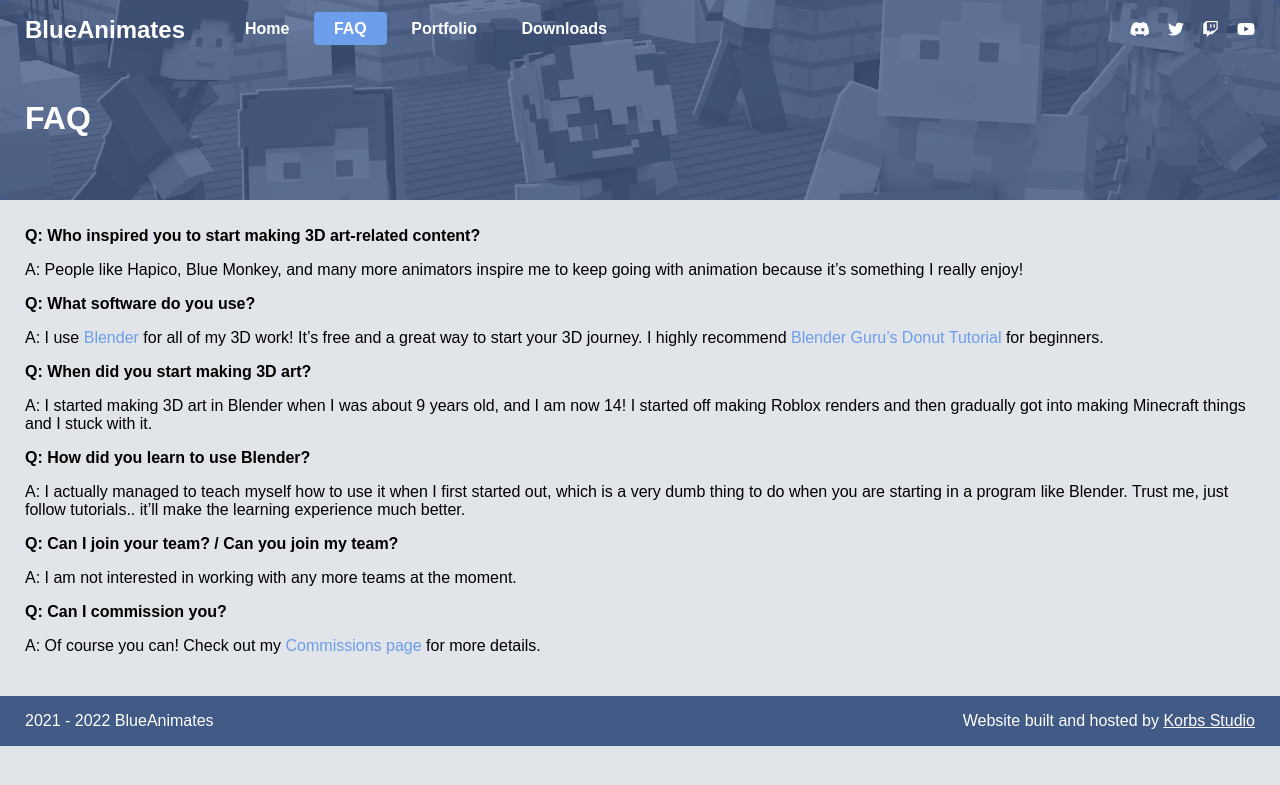
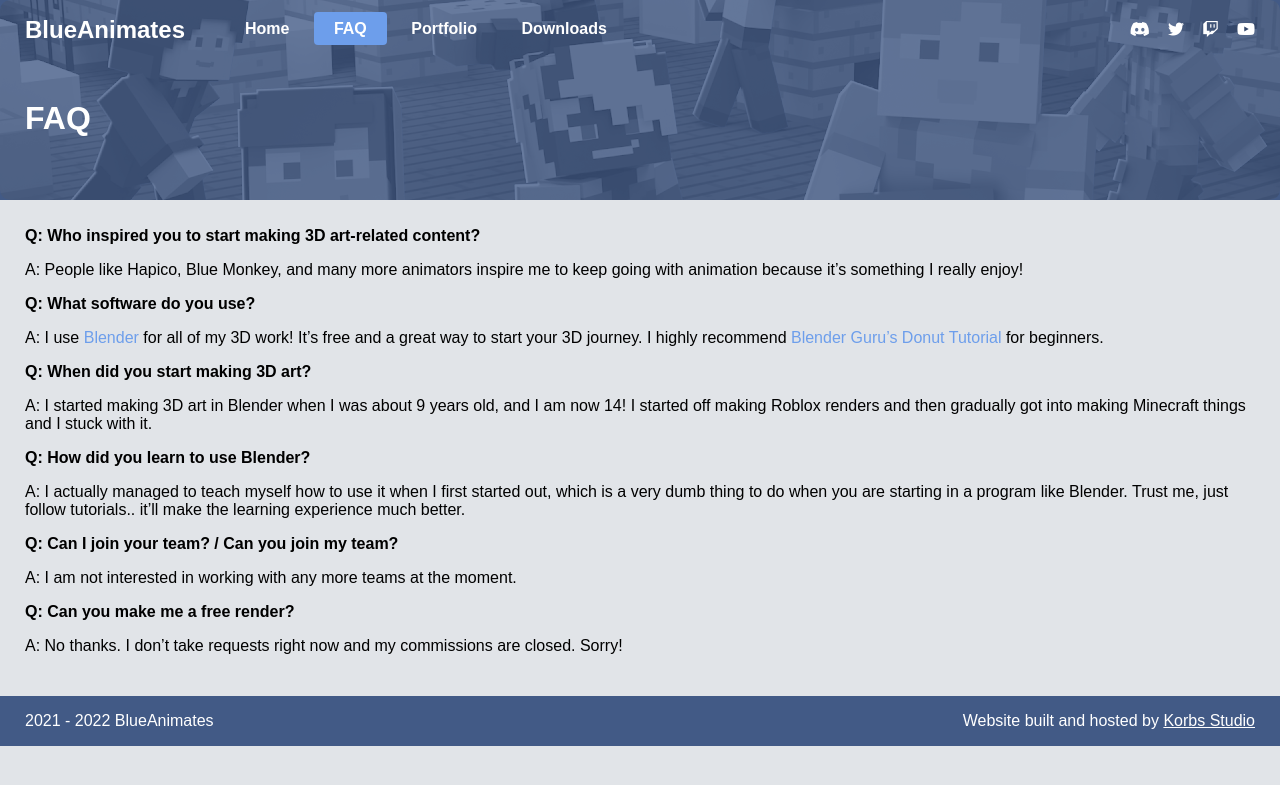
Before and after one commit to Korbs-Studio/blueanimates, a Jekyll site: the page built from _pages/faq.markdown, in a window 1280 px wide. Shown: the top 785 px of the page. Built offline with Jekyll 4.4.1, drawn with Linux system fonts in a browser that asks for light colours; nearby versions of some CDN libraries.

Commit message:
FAQ update

```diff
--- a/_pages/faq.markdown
+++ b/_pages/faq.markdown
@@ -37,6 +37,6 @@ A: I am not interested in working with any more teams at the moment.
 
 
 
-**Q: Can I commission you?**
+**Q: Can you make me a free render?**
 
-A: Of course you can! Check out my [Commissions page](/commissions/) for more details.
+A: No thanks. I don't take requests right now and my commissions are closed. Sorry!
```
